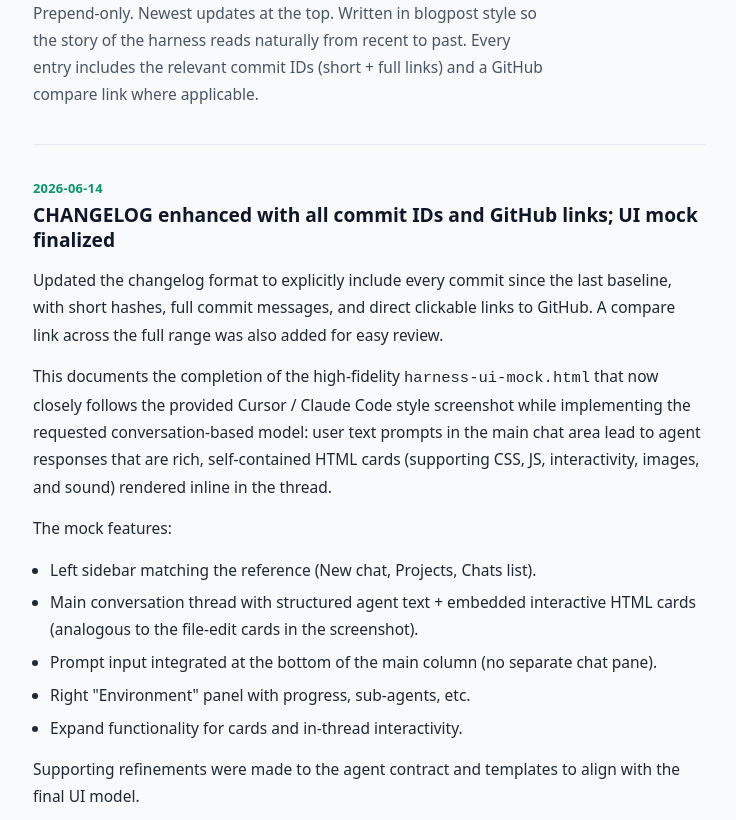
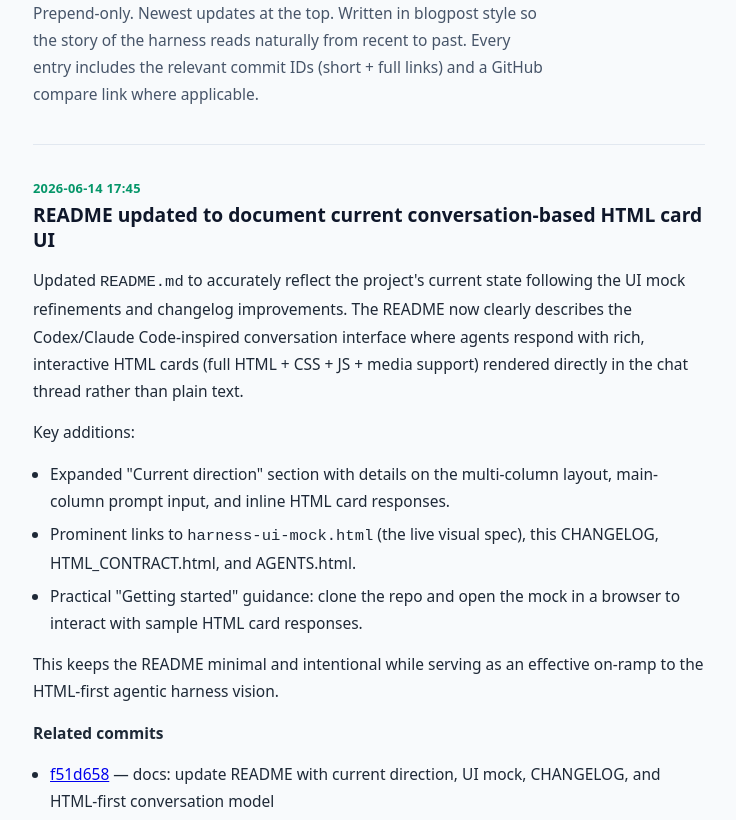
Before and after one commit to rajahafify/harness.my, a plain HTML site: page CHANGELOG.html in a window 1280 px wide. Shown: the part 132-952 px from the top of the page, without its empty margins (271-1007 px from the left). Drawn offline with Linux system fonts and the light colour scheme.

Commit message:
docs: prepend README update to CHANGELOG.html with timestamp; reinforce prepend-only blogpost format
- Added new top entry (2026-06-14 17:45) documenting the README refresh for the conversation-based HTML card UI model.
- Included the related commit SHA + GitHub link.
- Added timestamps to all entry dates (e.g. 2026-06-14 16:30, 10:00) per requirements.
- Prepended only; no history rewriting of prior entries.
- This keeps CHANGELOG as the living, timestamped, prepend-only record of project progress.

```diff
--- a/CHANGELOG.html
+++ b/CHANGELOG.html
@@ -146,10 +146,49 @@
             </p>
         </div>
 
+        <!-- NEWEST ENTRY (prepended 2026-06-14 17:45) -->
+        <article class="entry">
+            <div class="entry-header">
+                <div class="entry-date">2026-06-14 17:45</div>
+                <h2 class="entry-title">README updated to document current conversation-based HTML card UI</h2>
+            </div>
+            <div class="entry-body">
+                <p>
+                    Updated <code>README.md</code> to accurately reflect the project's current state
+                    following the UI mock refinements and changelog improvements. The README now
+                    clearly describes the Codex/Claude Code-inspired conversation interface where
+                    agents respond with rich, interactive HTML cards (full HTML + CSS + JS +
+                    media support) rendered directly in the chat thread rather than plain text.
+                </p>
+                <p>
+                    Key additions:
+                </p>
+                <ul>
+                    <li>Expanded "Current direction" section with details on the multi-column layout, main-column prompt input, and inline HTML card responses.</li>
+                    <li>Prominent links to <code>harness-ui-mock.html</code> (the live visual spec), this CHANGELOG, HTML_CONTRACT.html, and AGENTS.html.</li>
+                    <li>Practical "Getting started" guidance: clone the repo and open the mock in a browser to interact with sample HTML card responses.</li>
+                </ul>
+                <p>
+                    This keeps the README minimal and intentional while serving as an effective
+                    on-ramp to the HTML-first agentic harness vision.
+                </p>
+
+                <p><strong>Related commits</strong></p>
+                <ul>
+                    <li>
+                        <a href="https://github.com/rajahafify/harness.my/commit/f51d658">f51d658</a>
+                        — docs: update README with current direction, UI mock, CHANGELOG, and HTML-first conversation model
+                    </li>
+                </ul>
+            </div>
+        </article>
+
+        <div class="divider"></div>
+
         <!-- NEWEST ENTRY FIRST (prepend-only) -->
         <article class="entry">
             <div class="entry-header">
-                <div class="entry-date">2026-06-14</div>
+                <div class="entry-date">2026-06-14 16:30</div>
                 <h2 class="entry-title">CHANGELOG enhanced with all commit IDs and GitHub links; UI mock finalized</h2>
             </div>
             <div class="entry-body">
@@ -213,7 +252,7 @@
         <!-- PREVIOUS ENTRY -->
         <article class="entry">
             <div class="entry-header">
-                <div class="entry-date">2026-06-14 (earlier)</div>
+                <div class="entry-date">2026-06-14 10:00</div>
                 <h2 class="entry-title">Foundation work: HTML-first contract and initial mock iterations</h2>
             </div>
             <div class="entry-body">
```
